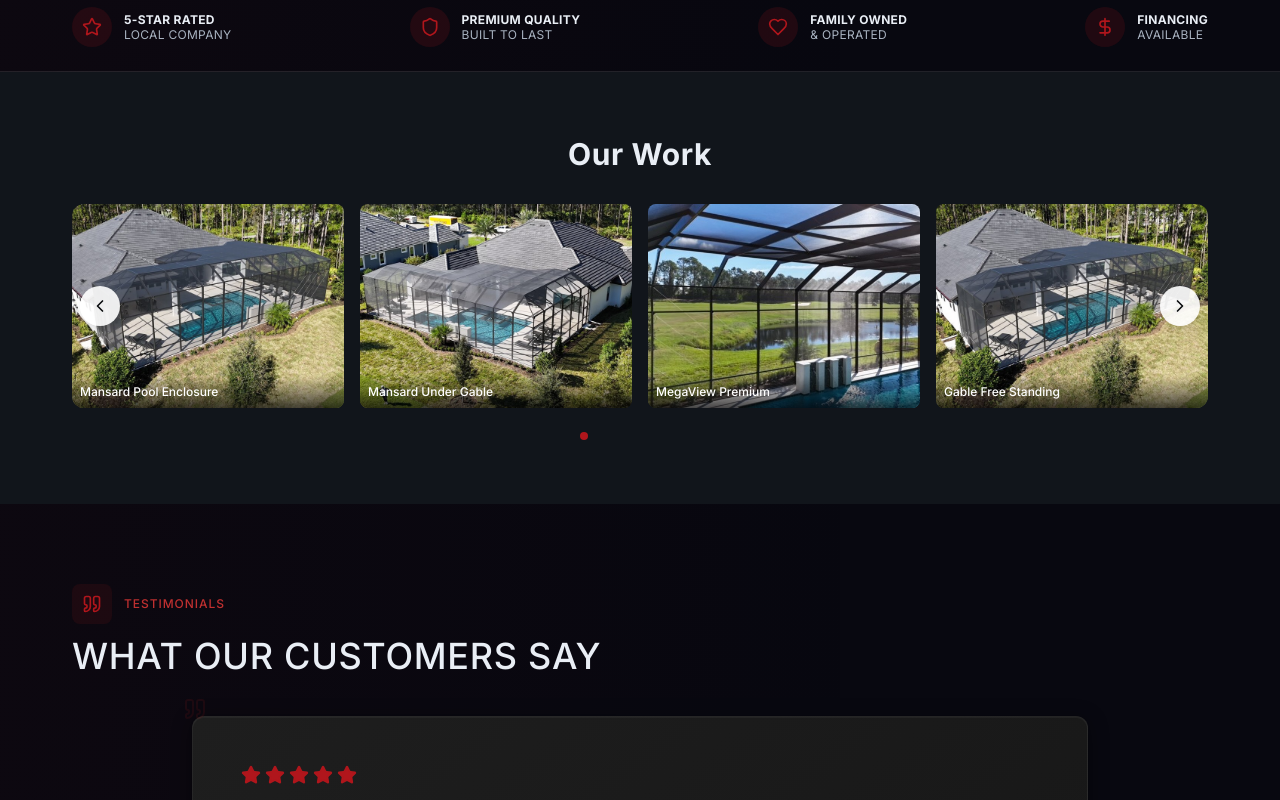
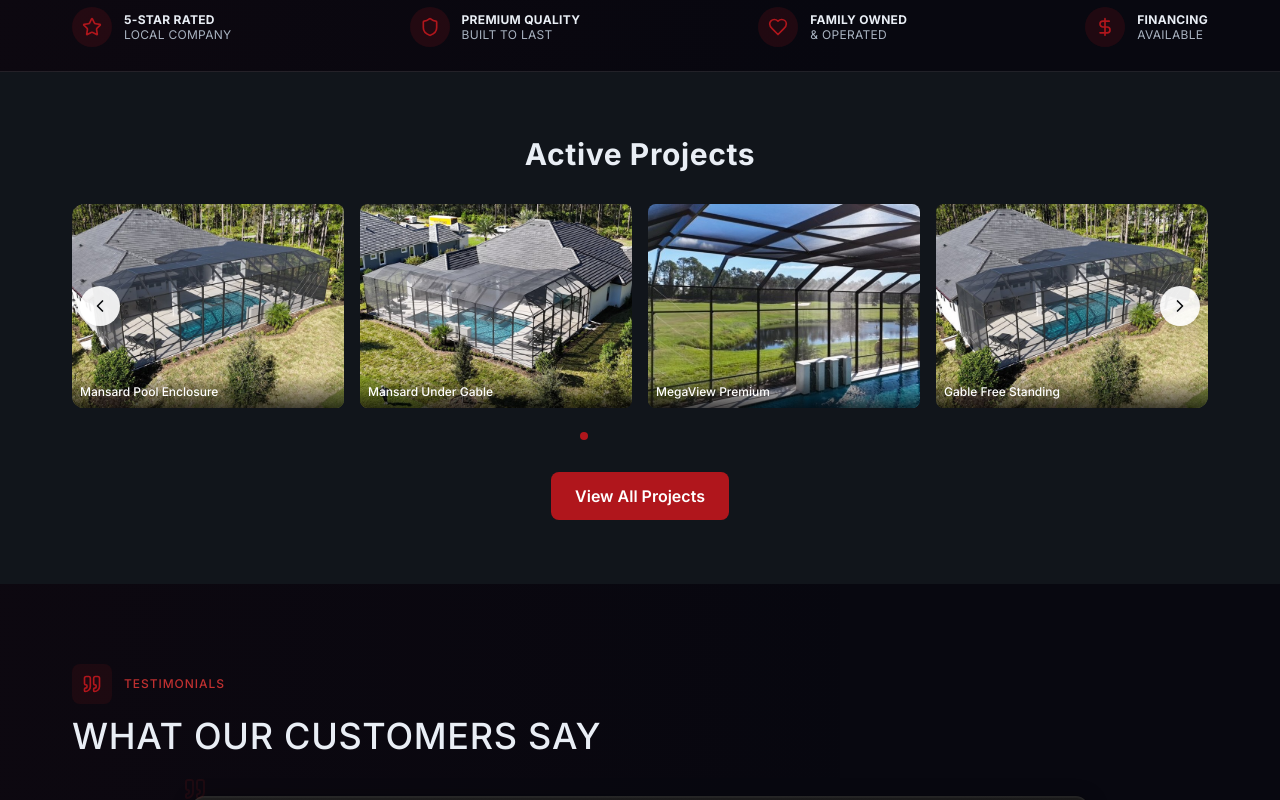
Before and after one commit to brennercory50-sys/millers-screen, a Next.js app: page / in a window 1280 px wide. Shown: the part 920-1720 px from the top of the page. Built offline with nearby package versions, Linux system fonts and the light colour scheme; no server answers.

Commit message:
Rename 'Our Work' to 'Active Projects' and add CTA button; remove Active Projects from nav

```diff
--- a/components/gallery-carousel.tsx
+++ b/components/gallery-carousel.tsx
@@ -2,6 +2,7 @@
 
 import { useState } from 'react'
 import Image from 'next/image'
+import Link from 'next/link'
 import { ChevronLeft, ChevronRight } from 'lucide-react'
 import { motion, AnimatePresence } from 'framer-motion'
 import { projects } from '@/lib/projects'
@@ -51,7 +52,7 @@ export default function GalleryCarousel() {
     <section className="py-12 md:py-16 bg-bg-1">
       <div className="section-container">
         <h2 className="text-2xl md:text-3xl font-bold text-text-primary mb-8 text-center">
-          Our Work
+          Active Projects
         </h2>
 
         <div className="relative">
@@ -128,6 +129,15 @@ export default function GalleryCarousel() {
             />
           ))}
         </div>
+
+        <div className="flex justify-center mt-8">
+          <Link
+            href="/jobs"
+            className="inline-flex items-center gap-2 px-6 py-3 bg-accent-red hover:bg-accent-red-hover text-white font-semibold rounded-lg transition-colors duration-150"
+          >
+            View All Projects
+          </Link>
+        </div>
       </div>
     </section>
   )
--- a/components/header.tsx
+++ b/components/header.tsx
@@ -27,7 +27,6 @@ type NavItem = {
 const navItems: NavItem[] = [
   { label: 'Services', hasDropdown: true },
   { label: 'MegaView®', href: '/megaview', featured: true },
-  { label: 'Active Projects', href: '/jobs' },
   { label: 'Financing', href: '/financing' },
   { label: 'About', href: '/about' },
   { label: 'Contact', href: '/contact' },
```
